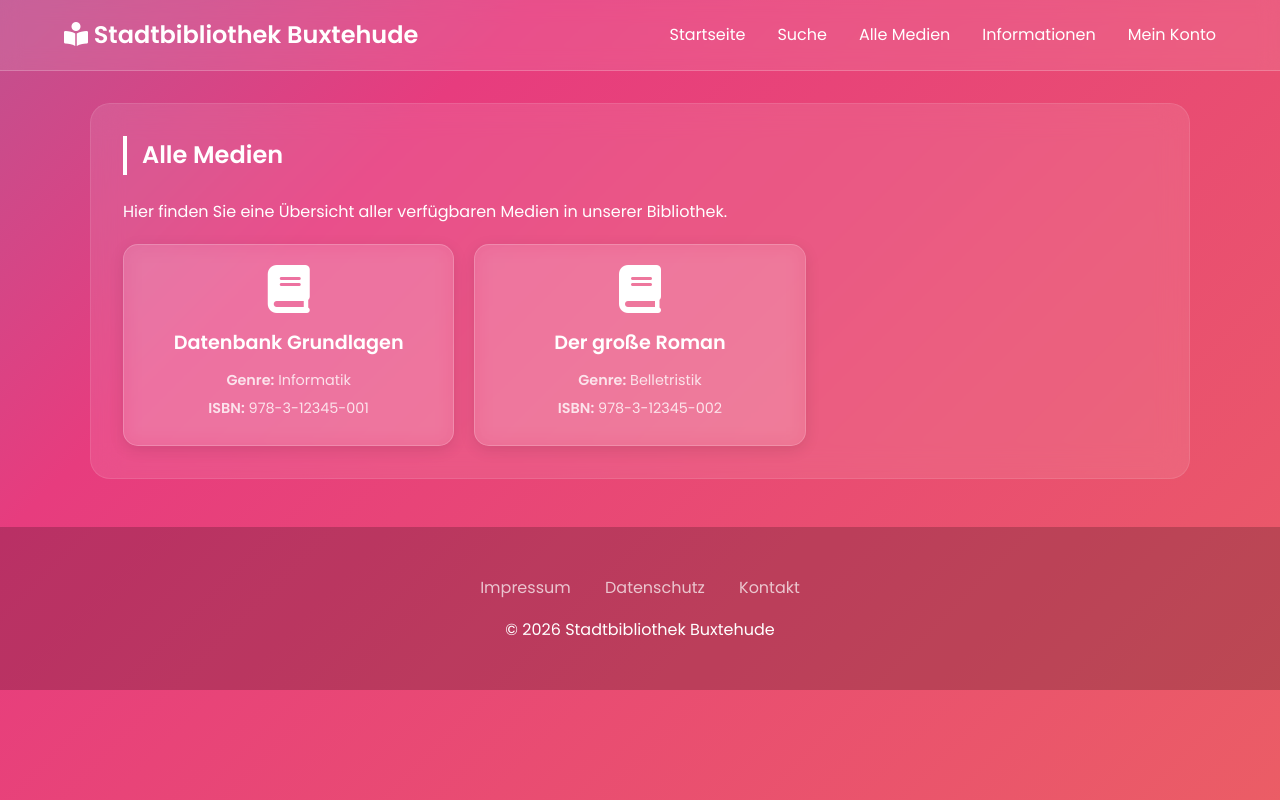
After one commit to Naicen-Dev/Projekt-PT, a PHP site: page /medien.php in a window 1280 px wide. The commit adds this page. Run offline with PHP 8.4, Linux system fonts and the light colour scheme; data comes from the database, SQL or seed files in the repository.

Commit message:
feat: Add 'Alle Medien' page with database integration, navigation link, and dedicated styling for media grid and cards.

```diff
--- a/index.php
+++ b/index.php
@@ -21,6 +21,7 @@
             <ul class="nav-links">
                 <li><a href="main.html" class="active">Startseite</a></li>
                 <li><a href="#">Suche</a></li>
+                <li><a href="medien.php">Alle Medien</a></li>
                 <li><a href="#">Informationen</a></li>
                 <li><a href="#">Mein Konto</a></li>
             </ul>
--- /dev/null
+++ b/medien.php
@@ -0,0 +1,69 @@
+<?php
+require_once 'db_connect.php';
+
+// Alle Medien aus der Datenbank abrufen
+$stmt = $pdo->query("SELECT * FROM medium");
+$medien = $stmt->fetchAll();
+?>
+<!DOCTYPE html>
+<html lang="de">
+
+<head>
+    <meta charset="UTF-8">
+    <meta name="viewport" content="width=device-width, initial-scale=1.0">
+    <title>Alle Medien - Stadtbibliothek Buxtehude</title>
+    <link rel="stylesheet" href="https://cdnjs.cloudflare.com/ajax/libs/font-awesome/6.0.0/css/all.min.css">
+    <link rel="stylesheet" href="style.css">
+</head>
+
+<body>
+
+    <header>
+        <nav class="navbar">
+            <a href="index.php" class="logo">
+                <i class="fas fa-book-reader"></i> Stadtbibliothek Buxtehude
+            </a>
+            <ul class="nav-links">
+                <li><a href="index.php">Startseite</a></li>
+                <li><a href="#">Suche</a></li>
+                <li><a href="medien.php" class="active">Alle Medien</a></li>
+                <li><a href="#">Informationen</a></li>
+                <li><a href="#">Mein Konto</a></li>
+            </ul>
+        </nav>
+    </header>
+
+    <main class="container">
+        <h2 class="section-title">Alle Medien</h2>
+        <p>Hier finden Sie eine Übersicht aller verfügbaren Medien in unserer Bibliothek.</p>
+
+        <div class="media-grid">
+            <?php foreach ($medien as $medium): ?>
+                <div class="media-card">
+                    <i class="fas fa-book media-icon"></i>
+                    <h3>
+                        <?= htmlspecialchars($medium['titel']) ?>
+                    </h3>
+                    <p><strong>Genre:</strong>
+                        <?= htmlspecialchars($medium['genre']) ?>
+                    </p>
+                    <p><strong>ISBN:</strong>
+                        <?= htmlspecialchars($medium['ISBN']) ?>
+                    </p>
+                </div>
+            <?php endforeach; ?>
+        </div>
+    </main>
+
+    <footer>
+        <div class="footer-links">
+            <a href="#">Impressum</a>
+            <a href="#">Datenschutz</a>
+            <a href="#">Kontakt</a>
+        </div>
+        <p style="margin-top: 1rem;">&copy; 2026 Stadtbibliothek Buxtehude</p>
+    </footer>
+
+</body>
+
+</html>
--- a/style.css
+++ b/style.css
@@ -203,3 +203,45 @@ footer {
         transform: translateY(0);
     }
 }
+
+/* Medien Grid & Cards */
+.media-grid {
+    display: grid;
+    grid-template-columns: repeat(auto-fill, minmax(250px, 1fr));
+    gap: 20px;
+    margin-top: 20px;
+}
+
+.media-card {
+    background: rgba(255, 255, 255, 0.1);
+    border-radius: 15px;
+    padding: 20px;
+    backdrop-filter: blur(10px);
+    border: 1px solid rgba(255, 255, 255, 0.2);
+    box-shadow: 0 4px 15px rgba(0, 0, 0, 0.1);
+    transition: transform 0.3s ease, background 0.3s ease;
+    text-align: center;
+}
+
+.media-card:hover {
+    transform: translateY(-5px);
+    background: rgba(255, 255, 255, 0.2);
+}
+
+.media-card h3 {
+    font-size: 1.2rem;
+    margin-bottom: 10px;
+    color: #fff;
+}
+
+.media-card p {
+    font-size: 0.9rem;
+    color: rgba(255, 255, 255, 0.8);
+    margin-bottom: 5px;
+}
+
+.media-icon {
+    font-size: 3rem;
+    color: #fff;
+    margin-bottom: 15px;
+}
```
